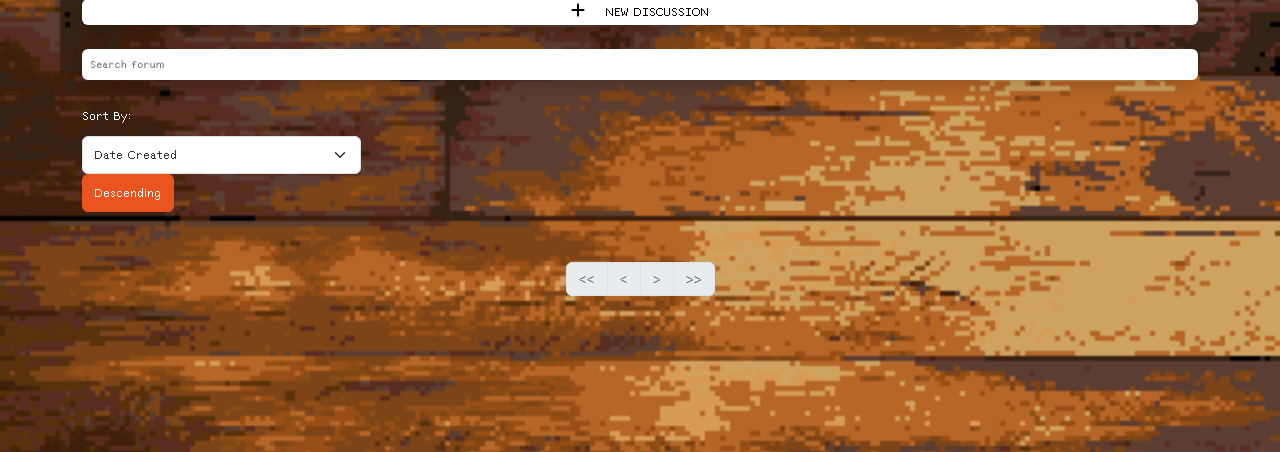
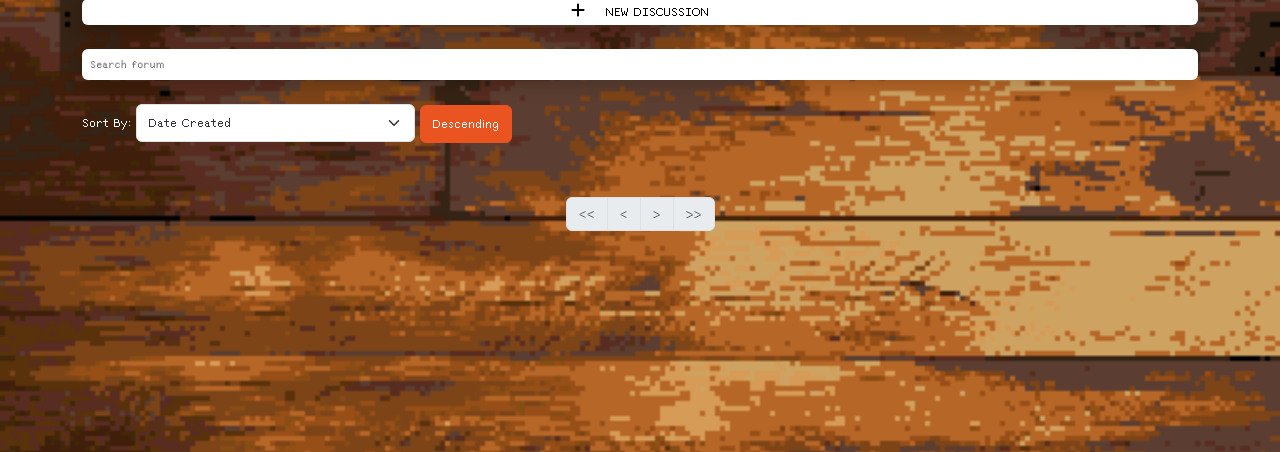
Before and after one commit to Semuca/CITS3403, a Flask app: template app/templates/forum.html in a window 1280 px wide. Shown: the part 91-543 px from the top of the page. Run offline with Flask 3, Linux system fonts and the light colour scheme; the template is opened without the code that fills it, so the values that code supplies are empty; some libraries are stand-ins or nearby versions.

Commit message:
filters inline

```diff
--- a/app/templates/forum.html
+++ b/app/templates/forum.html
@@ -19,14 +19,14 @@
             <div class="inner-wrapper">
                 <!-- Search Forum -->
                 <div class="searchHeader">
-                    <input type="text" id="searchbar" class=" mb-4 mt-4 form-control form-control-sm bg-white shadow rounded overflow-hidden" placeholder="Search forum">
+                    <input type="text" id="searchbar" class="mb-4 mt-4 form-control form-control-sm bg-white shadow rounded overflow-hidden" placeholder="Search forum">
                     <label for="sortBy" class="text-white">Sort By:</label>
-                    <select id="sortBy" class="pixelFont form-select w-25">
+                    <select id="sortBy" class="pixelFont form-select w-25 d-lg-inline-block">
                         <option value="created_at">Date Created</option>
                         <option value="title">Title</option>
                         <option value="description">Description</option>
                     </select>
-                    <button id="order" class="btn btn-primary">Descending</button>
+                    <button id="order" class="btn btn-primary d-lg-inline-block mb-1">Descending</button>
                 </div>
 
                 <!-- Forum List -->
```
